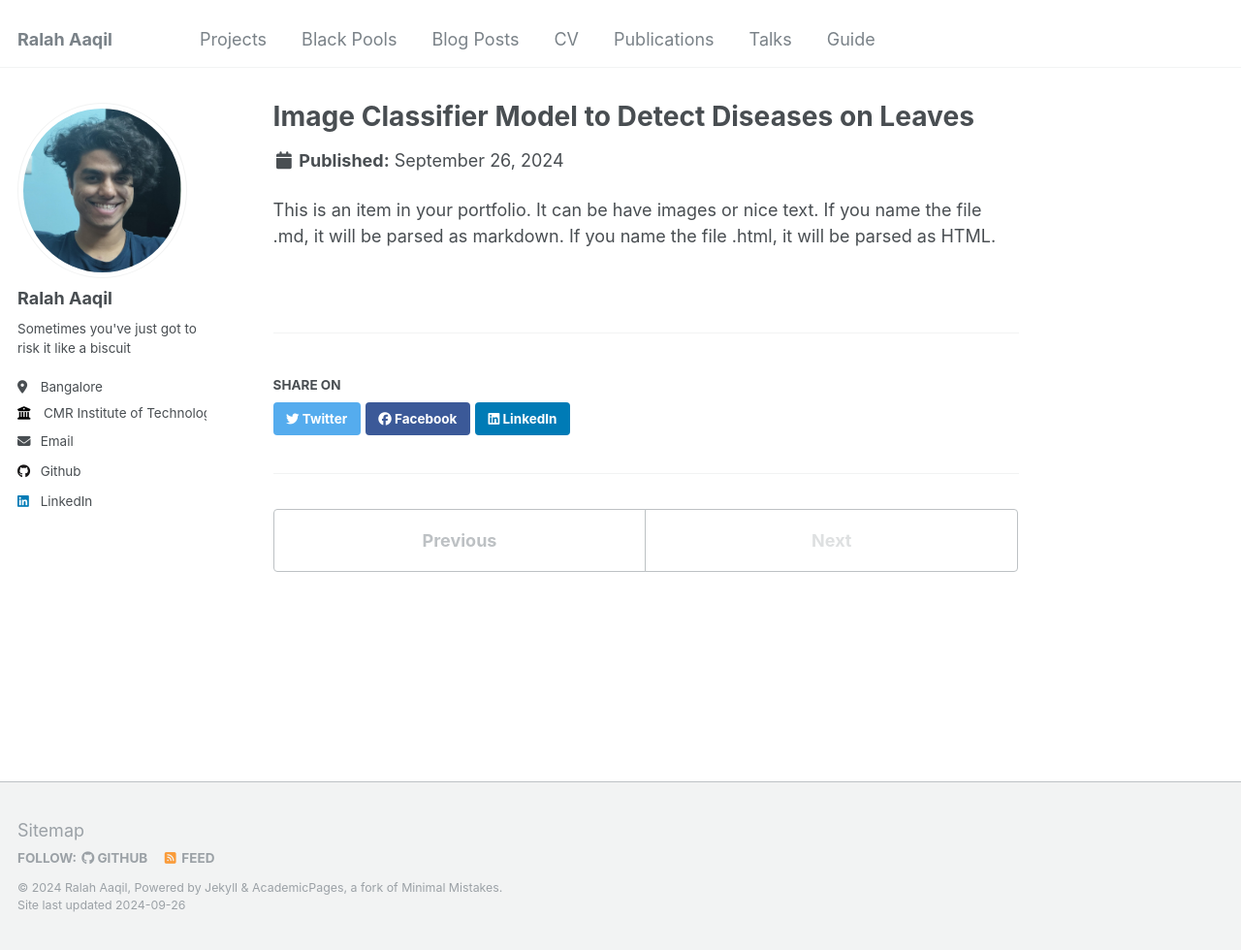
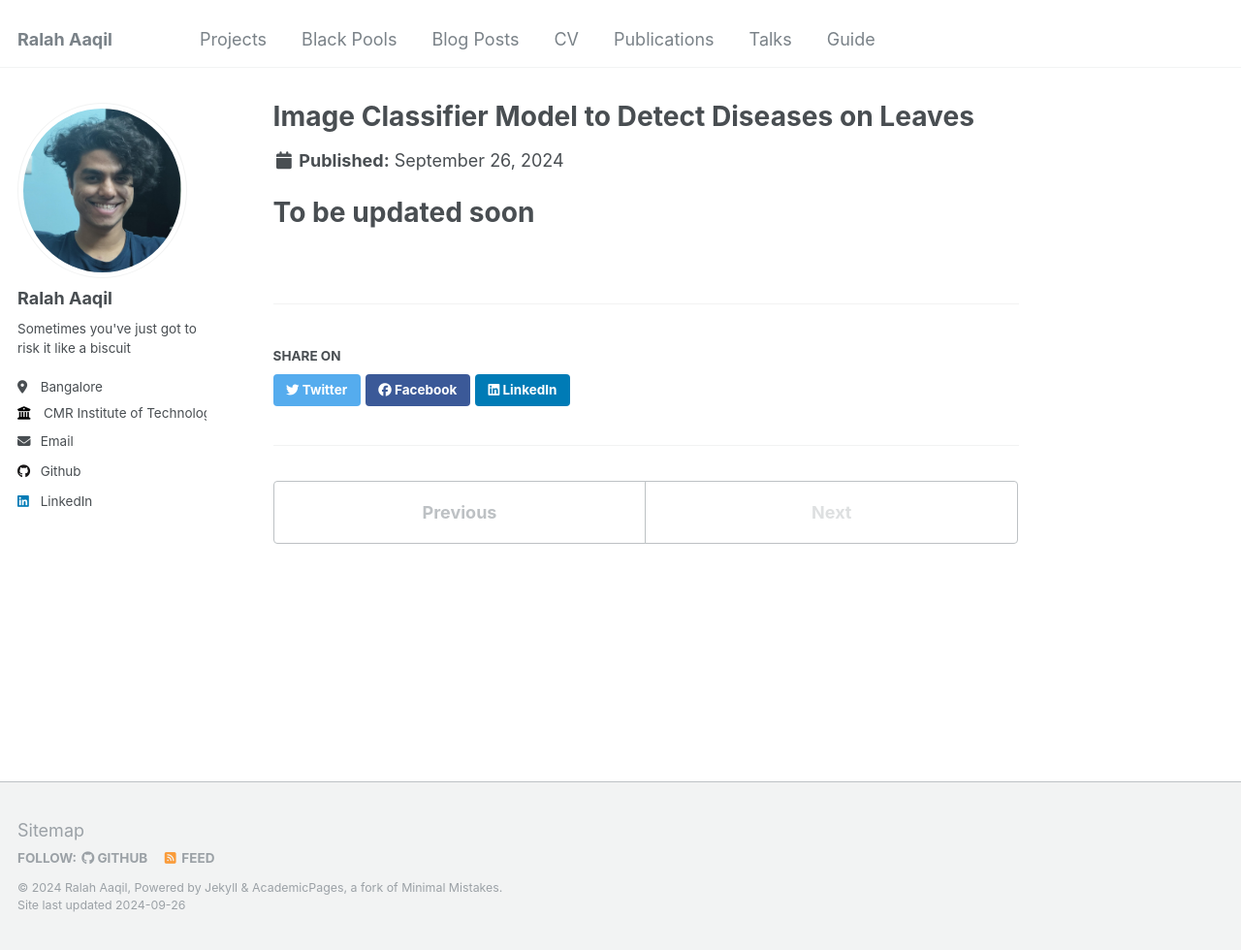
Before and after one commit to ralahaaqil/ralahaaqil.github.io, a Jekyll site: the page built from _portfolio/portfolio-2.md, in a window 1280 px wide and 980 px high. Shown: the whole window at 97% size. Built offline with Jekyll 4.4.1, drawn with Linux system fonts in a browser that asks for light colours.

Commit message:
Update portfolio-2.md
Updating project 2

```diff
--- a/_portfolio/portfolio-2.md
+++ b/_portfolio/portfolio-2.md
@@ -4,4 +4,4 @@
 collection: portfolio
 ---
 
-This is an item in your portfolio. It can be have images or nice text. If you name the file .md, it will be parsed as markdown. If you name the file .html, it will be parsed as HTML.
+# To be updated soon
```
